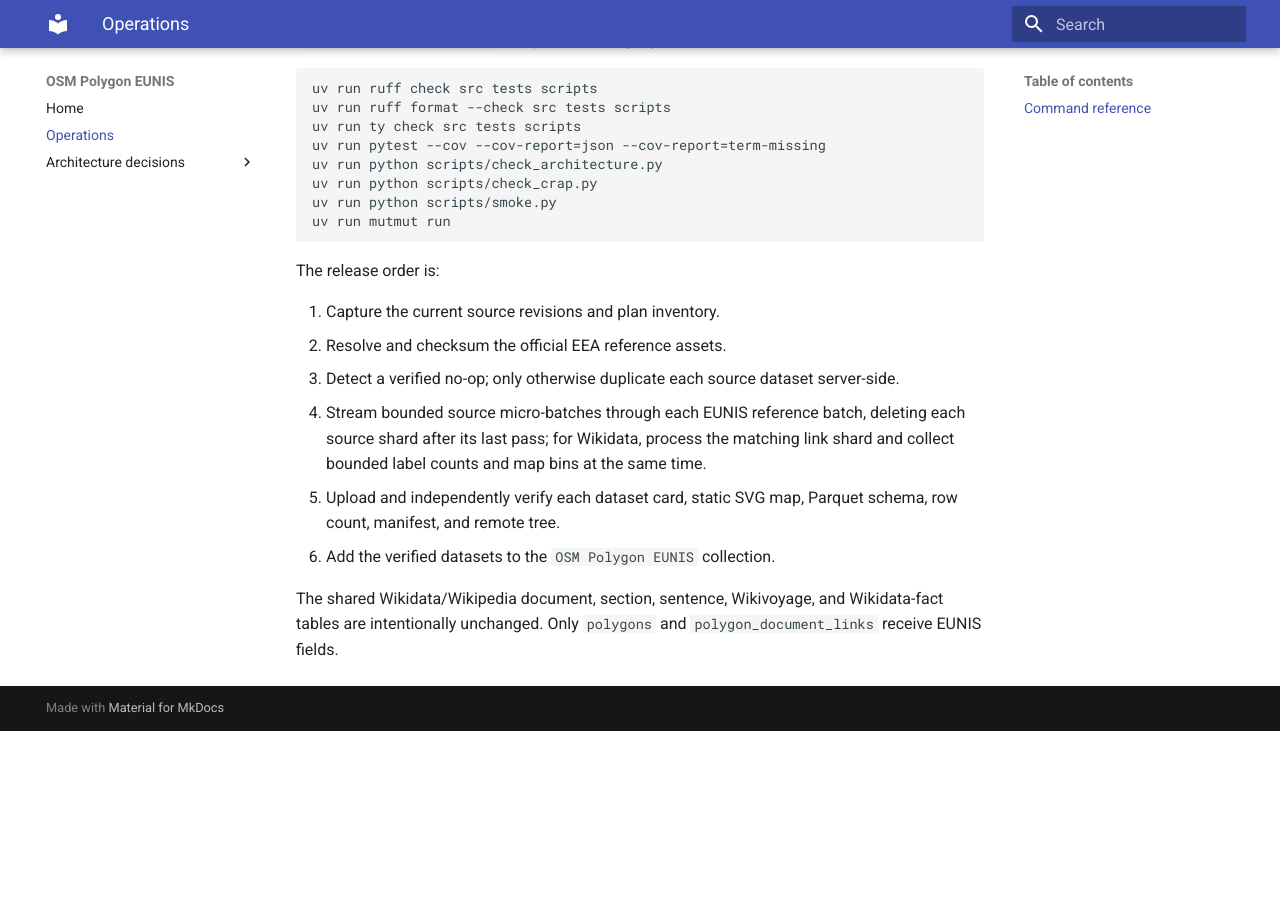
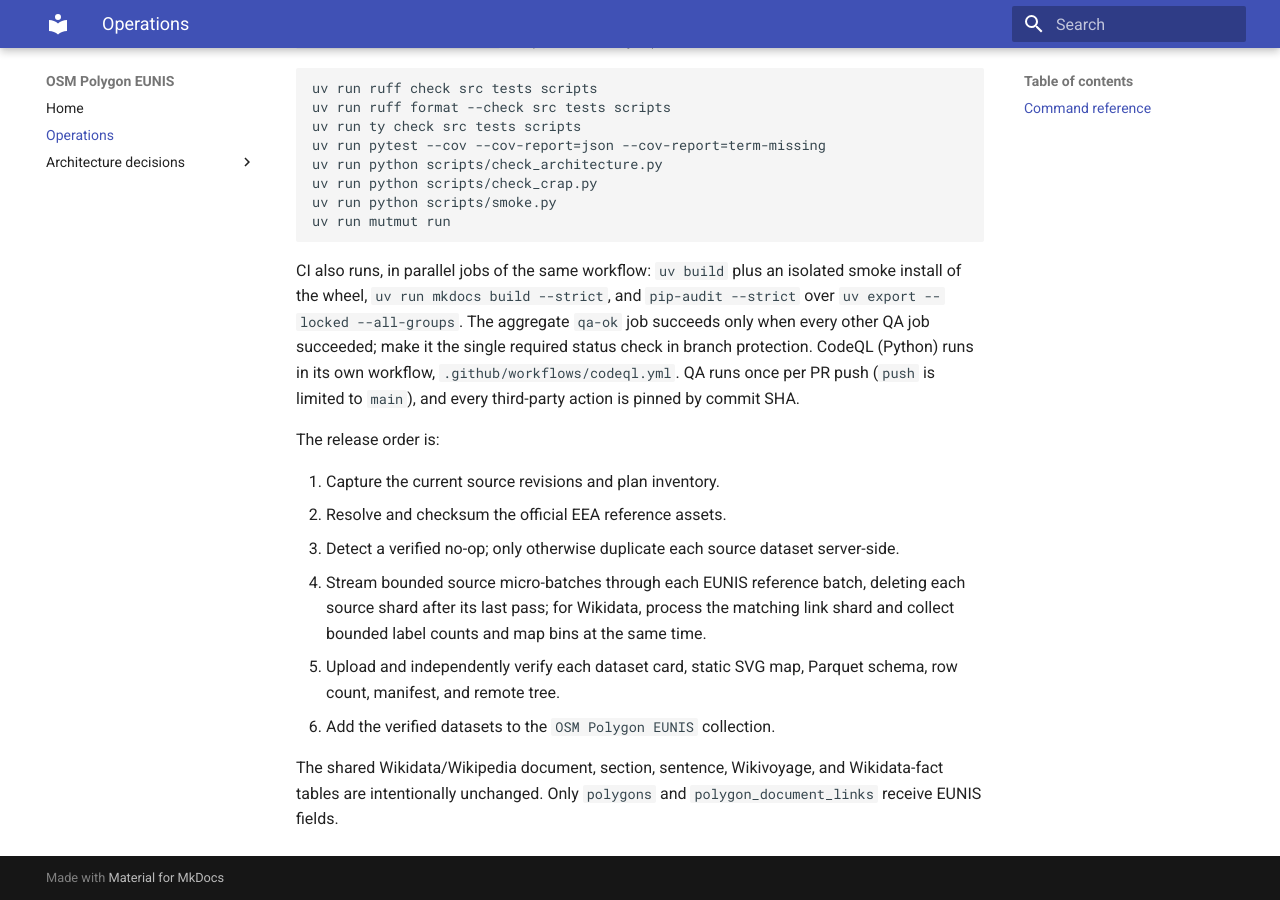
Before and after one commit to NoeFlandre/osm-polygon-eunis, an MkDocs documentation site: the page built from docs/operations.md, in a window 1280 px wide and 900 px high, scrolled down 2492 px. Built offline with MkDocs 1.6.1 and Material for MkDocs 9.7.7, drawn with Linux system fonts in a browser that asks for light colours; before the commit the page ends 3223 px from its top, so only the background shows below that.

Commit message:
ci: one run per push, build/docs/security gates, aggregate qa-ok (#32)
- Trigger on push to main and pull_request only (plus workflow_dispatch);
  concurrency keyed by PR number so a PR push yields one QA run.
- New build job: uv build, isolated wheel smoke install, mkdocs --strict.
- New security job: pip-audit (pinned) over the locked, hashed export of all
  dependency groups.
- New CodeQL workflow for Python; security-events: write only on that job.
- Aggregate qa-ok job (if: always()) fails unless every QA job succeeded;
  intended as the single required check.
- All actions pinned by commit SHA.

Co-Authored-By: Claude Opus 5.5 <noreply@anthropic.com>
Claude-Session: https://claude.ai/code/session_01PeiMwqTxYp2vEubTkxppQn

````diff
--- a/docs/operations.md
+++ b/docs/operations.md
@@ -100,6 +100,14 @@ uv run python scripts/smoke.py
 uv run mutmut run
 ```
 
+CI also runs, in parallel jobs of the same workflow: `uv build` plus an
+isolated smoke install of the wheel, `uv run mkdocs build --strict`, and
+`pip-audit --strict` over `uv export --locked --all-groups`. The aggregate
+`qa-ok` job succeeds only when every other QA job succeeded; make it the single
+required status check in branch protection. CodeQL (Python) runs in its own
+workflow, `.github/workflows/codeql.yml`. QA runs once per PR push (`push` is
+limited to `main`), and every third-party action is pinned by commit SHA.
+
 The release order is:
 
 1. Capture the current source revisions and plan inventory.
````
Also changed, not shown: 3 other files.
